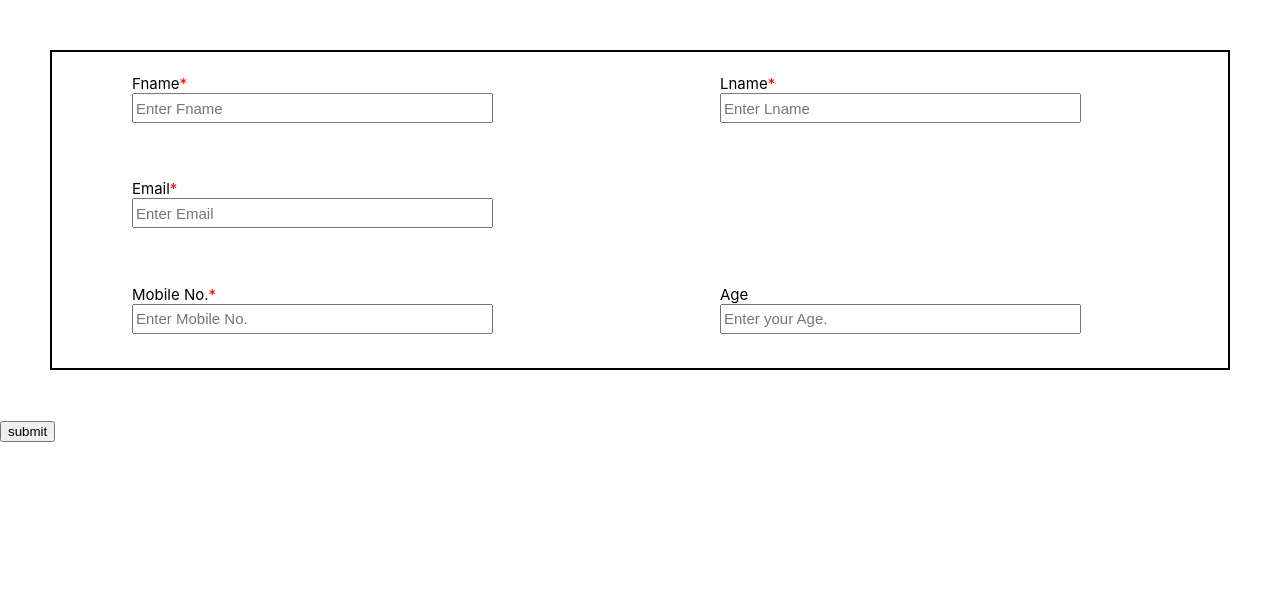
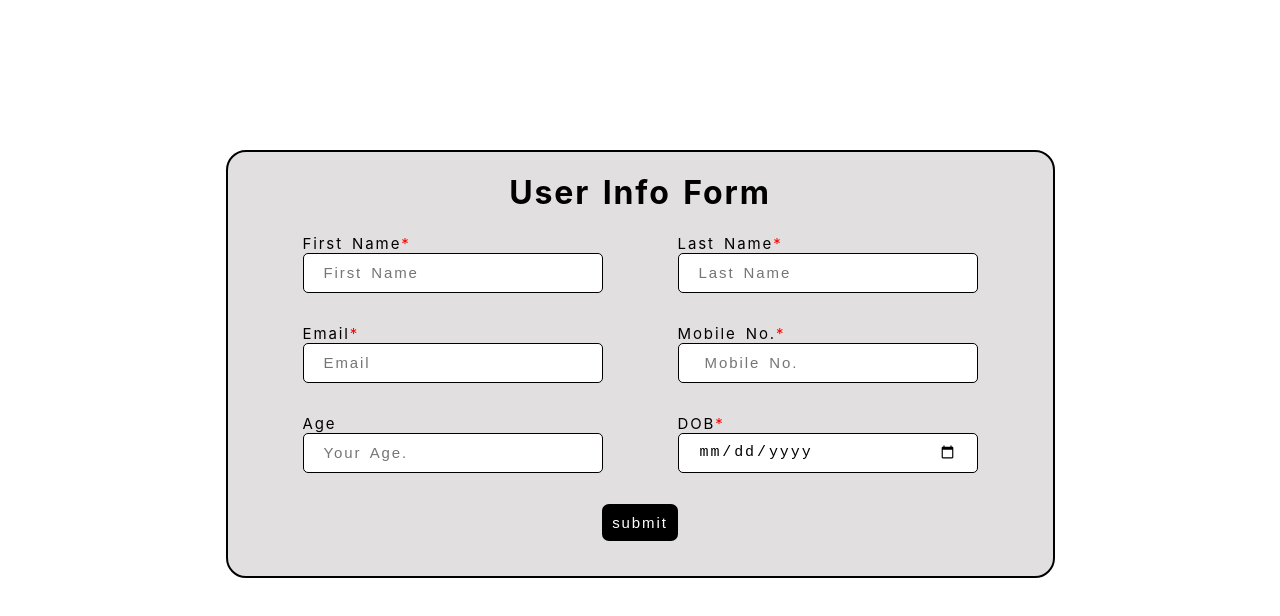
Before and after one commit to talaviyayash/dynamic-form, a React (Create React App) app: page / in a window 1280 px wide. Shown: the top 616 px of the page. Built offline with nearby package versions, Linux system fonts and the light colour scheme.

Commit message:
Add UserInfo Form

```diff
--- a/src/App.css
+++ b/src/App.css
@@ -1,42 +1,19 @@
 * {
   box-sizing: border-box;
+  word-spacing: 3px;
+  letter-spacing: 1.9px;
 }
-.container {
+.DDFcontainer {
   display: gird;
-  grid-template-columns: repeat(8, 1fr);
-  height: 40vh;
-  margin: 50px;
-  border: 2px solid black;
+  grid-template-columns: repeat(11, 1fr);
   justify-content: center;
   align-items: center;
-}
-
-.wrap-input {
-  display: flex;
-  flex-direction: column;
-  padding-left: 80px;
 }
 
 .grid {
   display: grid;
 }
 
-.fname-form {
-  grid-column: 1/4;
-}
-
-.lname-form {
-  grid-column: 5/8;
-}
-.email-form {
-  grid-column: 1/4;
-}
-.mobileNo-form {
-  grid-column: 1/4;
-}
-.age-form {
-  grid-column: 5/8;
-}
 .error {
   width: 100%;
   color: red;
@@ -51,9 +28,122 @@ label {
 .input-text {
   height: 30px;
   font-size: 15px;
+  border-radius: 5px;
+  border: 1px solid black;
+  height: 40px;
 }
 
 .required {
   font-size: 15px;
   color: red;
 }
+
+.submit {
+  grid-column: 4/6;
+  display: flex;
+  justify-content: center;
+  margin-bottom: 35px;
+}
+
+.center {
+  grid-column: 1/9;
+  text-align: center;
+}
+
+.dob-form {
+  grid-column: 1/5;
+}
+
+.input-text {
+  border-radius: 8px 21px;
+  padding: 7px 20px;
+  font-size: 15px;
+  border: 1px solid;
+  border-radius: 5px;
+  background-color: white;
+}
+.style-form {
+  display: flex;
+  justify-content: center;
+  align-items: center;
+  border: 2px solid black;
+  margin-top: 150px;
+  border-radius: 20px;
+  background-color: #e1dfdf;
+}
+
+.wrapper {
+  display: flex;
+  justify-content: center;
+  align-items: center;
+}
+
+.DDFWrappingInput {
+  display: flex;
+  flex-direction: column;
+  width: 300px;
+  height: 90px;
+}
+
+.center {
+  text-align: center;
+}
+
+.submit button {
+  border: 0;
+  color: white;
+  background-color: black;
+  font-size: 15px;
+  border-radius: 7px;
+  padding: 10px;
+}
+
+@media screen and (max-width: 870px) {
+  .DDFcontainer {
+    display: flex !important;
+    flex-wrap: wrap;
+  }
+  .DDFWrappingInput {
+    width: 60%;
+  }
+  .style-form {
+    width: 500px;
+  }
+}
+
+@media screen and (max-width: 550px) {
+  .DDFWrappingInput {
+    width: 60%;
+    height: 80px;
+  }
+  .style-form {
+    width: 400px;
+    margin-bottom: 50px;
+    margin-top: 50px;
+  }
+  .error {
+    width: 100%;
+    color: red;
+    font-size: 12px;
+    height: 20px;
+  }
+}
+
+@media screen and (max-width: 450px) {
+  .DDFWrappingInput {
+    width: 60%;
+    height: 80px;
+  }
+  .style-form {
+    width: 300px;
+  }
+  .error {
+    width: 100%;
+    color: red;
+    font-size: 12px;
+    height: 20px;
+  }
+  h1 {
+    font-size: 20px;
+  }
+}
--- a/src/container/ddForm.container.js
+++ b/src/container/ddForm.container.js
@@ -1,19 +1,28 @@
 import { useCallback, useState } from "react";
 import { emptyString } from "../description/global.description";
 
-const DDFormContainer = ({ configArray }) => {
+const DDFormContainer = ({ configArray, allValidationFunction }) => {
   const [state, setState] = useState({});
 
   const [error, setError] = useState({});
 
-  const singleErrorFind = useCallback(({ value, patterns, required, name }) => {
+  const singleErrorFind = useCallback(
+    ({ value, patterns, required, name }) => {
       const lengthOfValueIsZero = value.length === 0;
       const { isRequired, defaultMsg } = required;
-    const { error: errorMsg } =
+
+      let { error: errorMsg } =
         patterns?.find(({ regex }) => {
           const isValid = value.match(regex);
           return !isValid;
         }) ?? {};
+
+      const customValidationFunction = allValidationFunction?.[name];
+
+      if (customValidationFunction && !errorMsg) {
+        errorMsg = customValidationFunction();
+      }
+
       const isAnyErrorMsg = isRequired
         ? errorMsg ||
           (lengthOfValueIsZero
@@ -22,17 +31,24 @@ const DDFormContainer = ({ configArray }) => {
         : lengthOfValueIsZero
         ? emptyString
         : errorMsg || emptyString;
+
       setError((prev) => ({
         ...prev,
         [name]: isAnyErrorMsg,
       }));
+
       return Boolean(isAnyErrorMsg);
-  }, []);
+    },
+    [allValidationFunction]
+  );
 
   const errorFind = ({ name }) => {
     const ele = configArray.find((val) => val.name === name);
+
     const { patterns, required } = ele;
+
     const value = state[name] ?? emptyString;
+
     const isErrorFind = singleErrorFind({
       value: value,
       patterns,
@@ -49,8 +65,13 @@ const DDFormContainer = ({ configArray }) => {
         ...prev,
         [name]: value,
       }));
-      console.log("value", value);
-      singleErrorFind({ value: value.trim(), patterns, required, name });
+
+      singleErrorFind({
+        value: value.trim(),
+        patterns,
+        required,
+        name,
+      });
     },
     [singleErrorFind]
   );
@@ -59,6 +80,7 @@ const DDFormContainer = ({ configArray }) => {
     const isChecked = e.target.checked;
     const value = e.target.value;
     const { isRequired, defaultMsg } = required;
+
     setState((prev) => {
       let filteredArray = prev?.[name] ?? [];
       if (!isChecked) {
@@ -66,6 +88,7 @@ const DDFormContainer = ({ configArray }) => {
       } else {
         filteredArray.push(value);
       }
+
       setError((prev) => ({
         ...prev,
         [name]: isChecked
@@ -74,6 +97,7 @@ const DDFormContainer = ({ configArray }) => {
           ? isRequired && (defaultMsg || `Please fill ${name} field properly`)
           : emptyString,
       }));
+
       return {
         ...prev,
         [name]: [...filteredArray],
@@ -82,20 +106,24 @@ const DDFormContainer = ({ configArray }) => {
   }, []);
 
   const validateAllField = (e) => {
+    e?.preventDefault();
     let isError = false;
-    e?.preventDefault();
+
     configArray.forEach((val) => {
-      const { name, patterns, type, required } = val;
+      const { name, patterns, required } = val;
+
       const value = state[name] ?? emptyString;
+
       const errorFound = singleErrorFind({
         value: value,
         patterns,
         required,
         name,
       });
+
       isError = isError || errorFound;
     }, {});
-    return isError;
+    return !isError;
   };
 
   return {
--- a/src/description/userInfo.description.js
+++ b/src/description/userInfo.description.js
@@ -2,35 +2,37 @@ import {
   ageRegex,
   emailRegex,
   mobileNumberRegex,
-  // emptyRegex,
   nameRegex,
-  // passwordRegex,
 } from "../utils/regex";
 
-export const userForm = [
+export const userInfoForm = [
   {
     name: "fname",
     type: "text",
     required: {
       isRequired: true,
-      defaultMsg: "Please enter Fname",
+      defaultMsg: "Please enter First Name.",
     },
     attributes: {
       type: "text",
       name: "fname",
       id: "fname",
       className: "input-text",
-      placeholder: "Enter Fname",
+      placeholder: "First Name",
+    },
+    wrapElementStyle: {
+      gridColumn: "2/6",
     },
     label: {
-      innerText: "Fname",
+      innerText: "First Name",
       className: "font",
       htmlFor: "fname",
     },
     patterns: [
       {
         regex: nameRegex,
-        error: "Please enter a valid Fname.",
+        error:
+          "First Name only contain alphabets and spaces and minimum length is 2.",
       },
     ],
   },
@@ -39,24 +41,28 @@ export const userForm = [
     type: "text",
     required: {
       isRequired: true,
-      defaultMsg: "Please enter Lname.",
+      defaultMsg: "Please enter Last Name.",
     },
     attributes: {
       type: "text",
       name: "lname",
       id: "lname",
       className: "input-text",
-      placeholder: "Enter Lname",
+      placeholder: "Last Name",
+    },
+    wrapElementStyle: {
+      gridColumn: "7/11",
     },
     label: {
-      innerText: "Lname",
+      innerText: "Last Name",
       className: "font",
       htmlFor: "lname",
     },
     patterns: [
       {
         regex: nameRegex,
-        error: "Please enter a valid Lname.",
+        error:
+          "Last Name only contain alphabets and spaces and minimum length is 2.",
       },
     ],
   },
@@ -72,7 +78,10 @@ export const userForm = [
       name: "email",
       id: "email",
       className: "input-text",
-      placeholder: "Enter Email",
+      placeholder: "Email",
+    },
+    wrapElementStyle: {
+      gridColumn: "2/6",
     },
     label: {
       innerText: "Email",
@@ -82,7 +91,7 @@ export const userForm = [
     patterns: [
       {
         regex: emailRegex,
-        error: "Please enter a valid Email Address.",
+        error: "Email only contain alphabets , number , @ and (.) .",
       },
     ],
   },
@@ -91,14 +100,17 @@ export const userForm = [
     type: "text",
     required: {
       isRequired: true,
-      defaultMsg: "Please enter valid Number.",
+      defaultMsg: "Please enter valid Mobile No.",
     },
     attributes: {
       type: "text",
       name: "mobileNo",
       id: "mobileNo",
       className: "input-text",
-      placeholder: "Enter Mobile No.",
+      placeholder: " Mobile No.",
+    },
+    wrapElementStyle: {
+      gridColumn: "7/11",
     },
     label: {
       innerText: "Mobile No.",
@@ -108,7 +120,7 @@ export const userForm = [
     patterns: [
       {
         regex: mobileNumberRegex,
-        error: "Please enter a valid Mobile No.",
+        error: "Mobile No only contain numbers and length of number is 10.",
       },
     ],
   },
@@ -124,7 +136,10 @@ export const userForm = [
       name: "age",
       id: "age",
       className: "input-text",
-      placeholder: "Enter your Age.",
+      placeholder: "Your Age.",
+    },
+    wrapElementStyle: {
+      gridColumn: "2/6",
     },
     label: {
       innerText: "Age",
@@ -134,8 +149,31 @@ export const userForm = [
     patterns: [
       {
         regex: ageRegex,
-        error: "Please enter a valid Age.",
+        error: "Age only contain numbers between 0 to 999.",
       },
     ],
   },
+  {
+    name: "dob",
+    type: "text",
+    required: {
+      isRequired: true,
+      defaultMsg: "Please enter valid Age date.",
+    },
+    attributes: {
+      type: "date",
+      name: "dob",
+      id: "dob",
+      className: "input-text",
+      max: new Date().toISOString().slice(0, 10),
+    },
+    wrapElementStyle: {
+      gridColumn: "7/11",
+    },
+    label: {
+      innerText: "DOB",
+      className: "font",
+      htmlFor: "dob",
+    },
+  },
 ];
--- a/src/presentation/UserInfo.jsx
+++ b/src/presentation/UserInfo.jsx
@@ -1,35 +1,42 @@
 import React, { memo } from "react";
 import DDFormContainer from "../container/ddForm.container";
-import { userForm } from "../description/userInfo.description";
+import UserInfoContainer from "../container/userInfo.container";
+import { userInfoForm } from "../description/userInfo.description";
 import DDFormUserInfo from "../shared/DDForm/DDFormUserInfo";
 const UserInfo = () => {
+  const allValidationFunction = UserInfoContainer();
   const {
     handelChangeType,
     state,
     validateAllField,
     error,
-    // errorFind,
     handelChangeCheckBox,
   } = DDFormContainer({
-    configArray: userForm,
+    configArray: userInfoForm,
+    allValidationFunction,
   });
+
   return (
     <>
+      <div className="wrapper">
+        <div className="style-form">
           <form>
-        <div className="container" style={{ display: "grid" }}>
-          {/* <div className="wrap"> */}
+            <h1 className="center">User Info Form</h1>
             <DDFormUserInfo
               handelChangeType={handelChangeType}
-            configArray={userForm}
+              configArray={userInfoForm}
               state={state}
               error={error}
               handelChangeCheckBox={handelChangeCheckBox}
             />
-          {/* </div> */}
+            <div className="submit">
+              <button onClick={validateAllField}>submit</button>
             </div>
           </form>
-      <button onClick={validateAllField}>submit</button>
+        </div>
+      </div>
     </>
   );
 };
+
 export default memo(UserInfo);
--- a/src/shared/DDForm/DDFormUserInfo.jsx
+++ b/src/shared/DDForm/DDFormUserInfo.jsx
@@ -6,20 +6,22 @@ import DDError from "../DDError";
 
 const DDFormUserInfo = ({
   configArray,
+  handelChangeCheckBox,
   handelChangeType,
   state,
-  validateAllField,
   error,
-  handelChangeCheckBox,
 }) => {
   return (
     <>
+      <div className="DDFcontainer" style={{ display: "grid" }}>
         {configArray.map((element, index) => {
-        const { type, name, label, required } = element;
-        console.log("required", required);
+          const { type, name, label, required, wrapElementStyle } = element;
           return (
             <Fragment key={index}>
-            <div className={`${name + "-form"} wrap-input`}>
+              <div
+                style={wrapElementStyle}
+                className={`${name + "-form DDFWrappingInput"} `}
+              >
                 <DDLabel label={label} required={required} />
                 <DDFormSwitch
                   value={state?.[name]}
@@ -33,6 +35,7 @@ const DDFormUserInfo = ({
             </Fragment>
           );
         })}
+      </div>
     </>
   );
 };
--- a/src/shared/DDInputText.jsx
+++ b/src/shared/DDInputText.jsx
@@ -3,7 +3,6 @@ import { emptyString } from "../description/global.description";
 
 const InputText = ({ element, value, handelChange }) => {
   const { name, patterns, required, attributes } = element;
-  // console.log("element", element);
   return (
     <>
       <input
--- a/src/utils/regex.js
+++ b/src/utils/regex.js
@@ -1,5 +1,6 @@
 export const emptyRegex = /^(?!\s*$).+/;
 export const nameRegex = /^[a-zA-Z ]{2,30}$/;
+
 export const emailRegex =
   /^(([^<>()[\]\\.,;:\s@"]+(\.[^<>()[\]\\.,;:\s@"]+)*)|(".+"))@((\[[0-9]{1,3}\.[0-9]{1,3}\.[0-9]{1,3}\.[0-9]{1,3}\])|(([a-zA-Z\-0-9]+\.)+[a-zA-Z]{2,}))$/;
 
@@ -10,4 +11,4 @@ export const onlyNumberRegex = /^[0-9]*$/;
 
 export const mobileNumberRegex = /^\d{10}$/;
 
-export const ageRegex = /^\S[0-9]{0,2}$/;
+export const ageRegex = /^\d{0,3}$/;
```
Also changed, not shown: src/container/userInfo.container.js (added, +12 -0 lines). Lines whose indentation alone changed are shown as unchanged.
